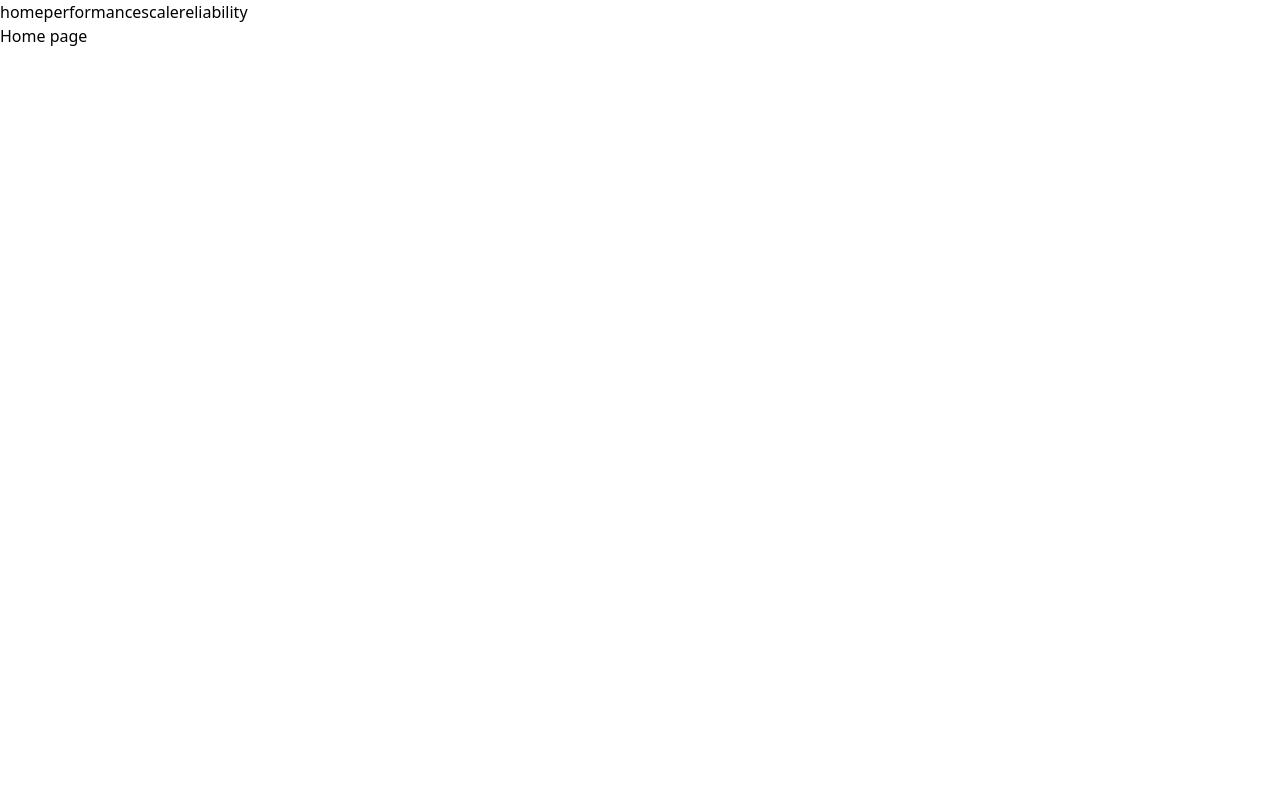
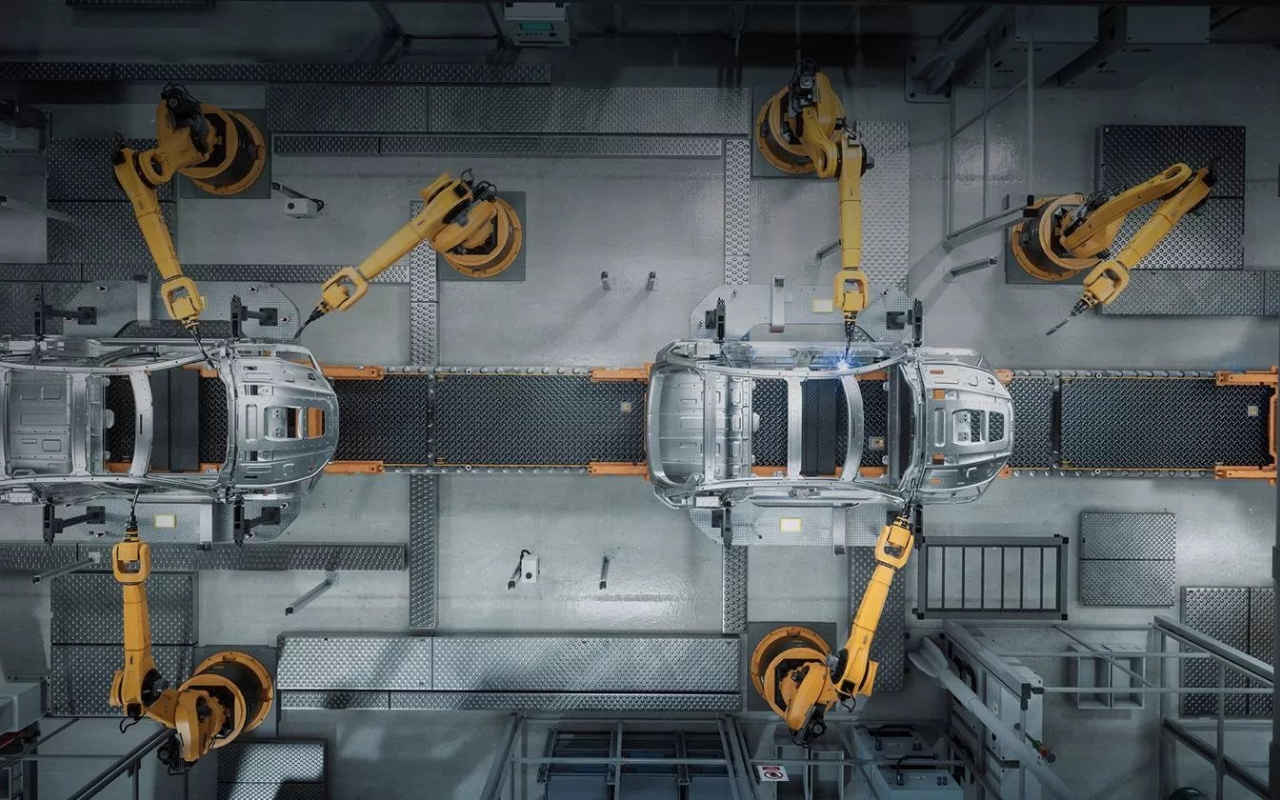
Before and after one commit to gduartemenezes/nextjs-corp, a Next.js app: page / in a window 1280 px wide. Built offline with nearby package versions, Linux system fonts and the light colour scheme.

Commit message:
feat: add image to home page

```diff
--- a/src/app/page.tsx
+++ b/src/app/page.tsx
@@ -1,8 +1,19 @@
+import Image from "next/image";
+import homeImg from "public/home.jpg";
 export default function Home() {
   return (
     <div>
-
-      <div>Home page</div>
+      Home page
+      <div className="absolut -z-10 inset-0">
+        <Image
+          alt="car factory"
+          src={homeImg}
+          fill
+          style={{
+            objectFit: "cover",
+          }}
+        />
+      </div>
     </div>
   );
 }
```
